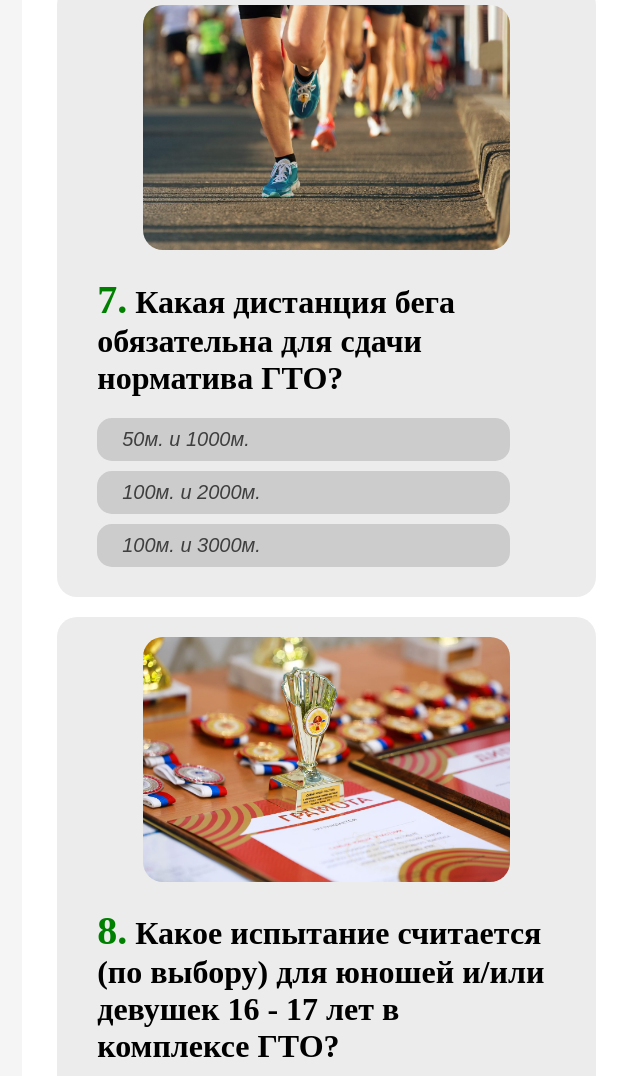
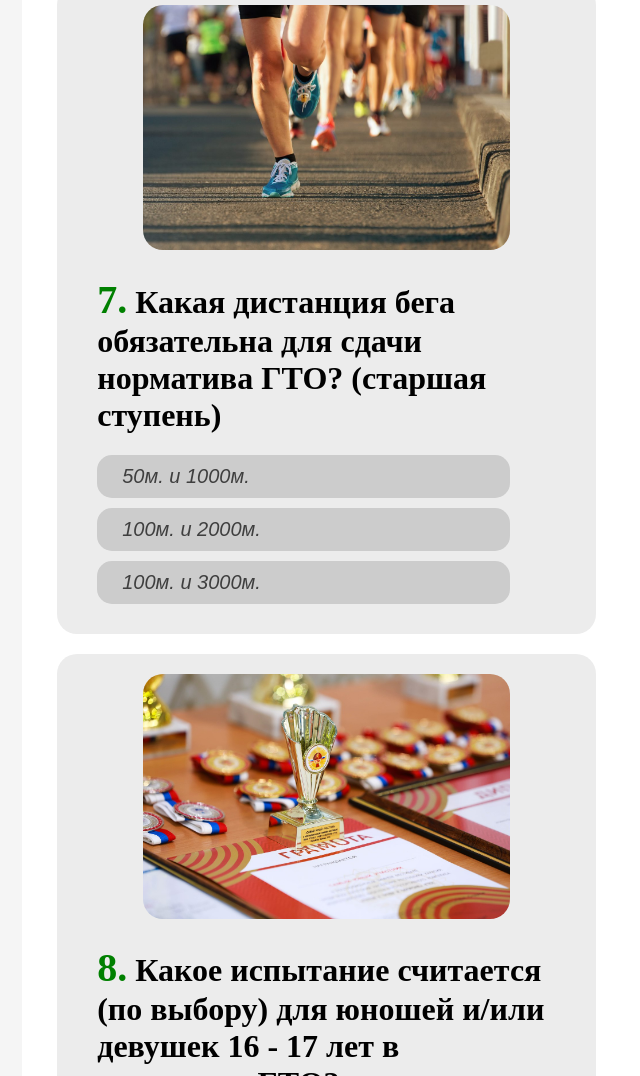
Before and after one commit to Dmitriy3333/Dmitriy3333.github.io, a plain HTML site: page pages/law.html in a window 1280 px wide. Shown: the part 4610-5686 px from the top of the page, without its empty margins (29-669 px from the left). Drawn offline with nearby package versions, Linux system fonts and the light colour scheme.

Commit message:
Update law.html

```diff
--- a/pages/law.html
+++ b/pages/law.html
@@ -117,7 +117,7 @@
 
   <div>
     <img src="../images/law/seventh.jpeg" style="width: 80%; margin-left: 10%">
-    <h1><span style="font-size: 40px !important; color: green">7.</span> Какая дистанция бега обязательна для сдачи норматива ГТО?</h1>
+    <h1><span style="font-size: 40px !important; color: green">7.</span> Какая дистанция бега обязательна для сдачи норматива ГТО? (старшая ступень)</h1>
     <button class="but" value="21">50м. и 1000м.</button>
     <button class="but" value="35">100м. и 2000м. </button>
     <button class="but" value="228">100м. и 3000м.</button>
```
